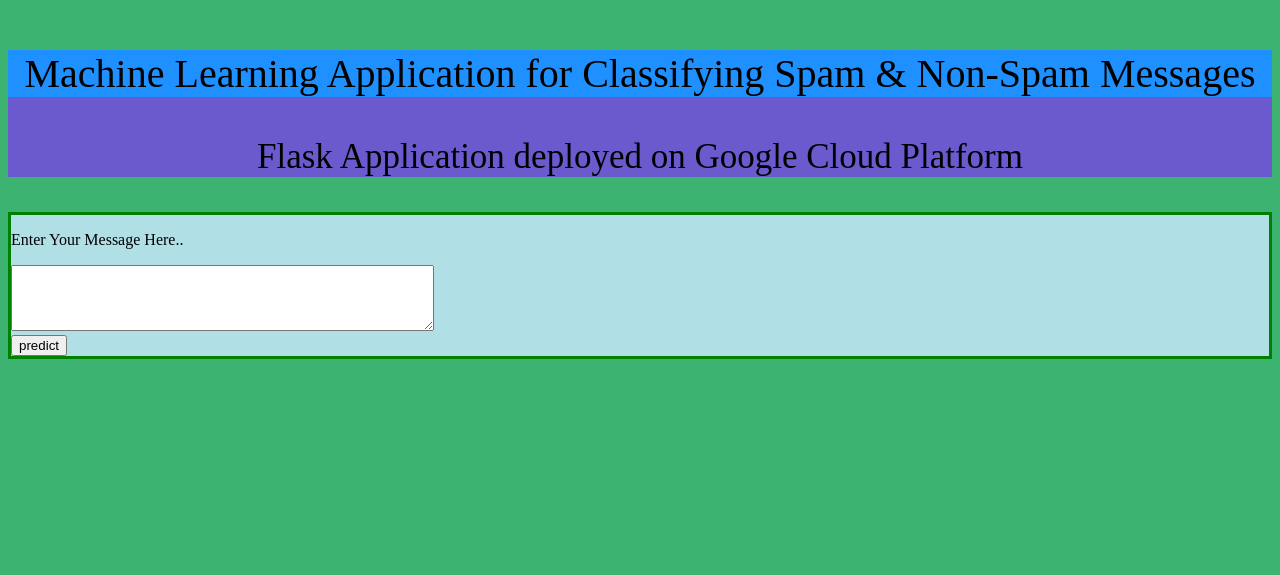
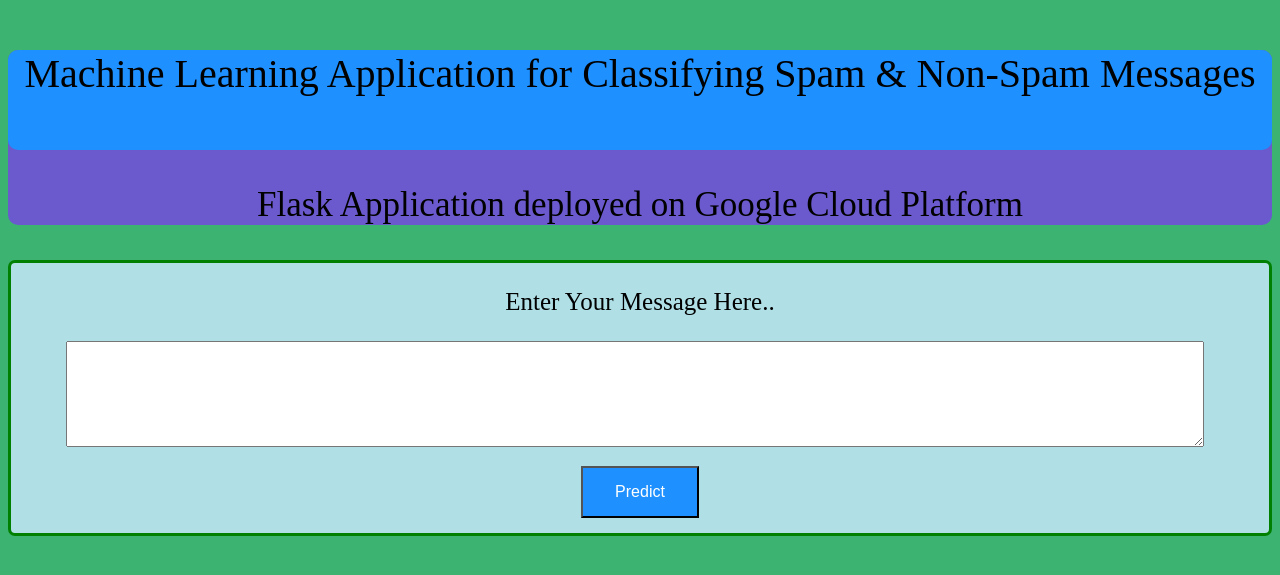
Before and after one commit to prateeksawhney97/Flask-Application-for-Spam-vs-Non-Spam-Classification, a Flask app: page / in a window 1280 px wide. Shown: the top 575 px of the page. Run offline with Flask 2, Linux system fonts and the light colour scheme.

Commit message:
done with styling

```diff
--- a/templates/index.html
+++ b/templates/index.html
@@ -8,25 +8,23 @@
 <body style="background-color:MediumSeaGreen;">
 
 	<header>
-		<div class="container" style="background-color:rgb(106, 90, 205);">
-			<div id="brandname" style="background-color:DodgerBlue; margin-top: 50px;">
+		<div class="container" style="background-color:rgb(106, 90, 205); border-radius: 10px;">
+			<div id="brandname" style="background-color:DodgerBlue; margin-top: 50px; height: 100px; border-radius: 10px;">
 			<p style="font-size:40px; text-align: center;">Machine Learning Application for Classifying Spam & Non-Spam Messages</p>
 			</div>
 			<p style="font-size:35px; text-align: center;">Flask Application deployed on Google Cloud Platform</p>
-
 		</div>
 	</header>
 
-	<div class="ml-container" style="background-color:powderblue; border: 3px solid green;">
+	<div class="ml-container" style="background-color:powderblue; border: 3px solid green; border-radius: 7px;">
 
 		<form id="myform" action="{{ url_for('predict')}}" method="POST">
-		<p>Enter Your Message Here..</p>
-		<textarea name="comment" rows="4" cols="50"></textarea>
+		<p style="font-size:25px; text-align: center;">Enter Your Message Here..</p>
+		<textarea style="height:100px; width:90%; margin-left: 55px;" name="comment" rows="4" cols="50"></textarea>
 		<br/>
 
-		<input type="submit" class="btn-info" value="predict">
-
-	</form>
+		<input style="margin: auto; margin-top: 15px; background-color:DodgerBlue; color: white; padding: 15px 32px; text-align: center; display: block; font-size: 16px; margin-bottom: 15px;" type="submit" class="btn-info" value="Predict">
+		</form>
 
 	</div>
 
```
